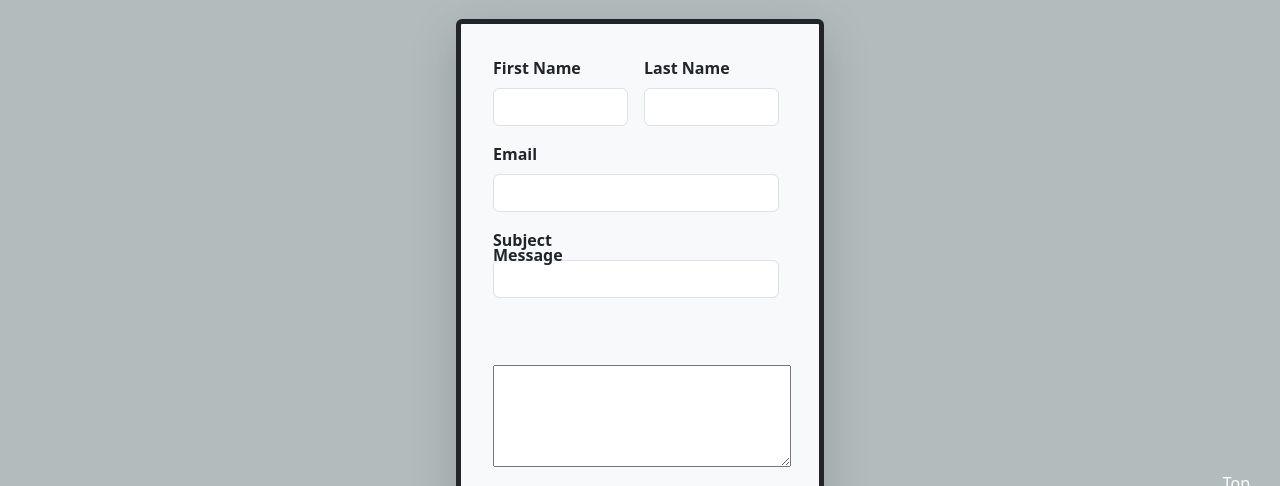
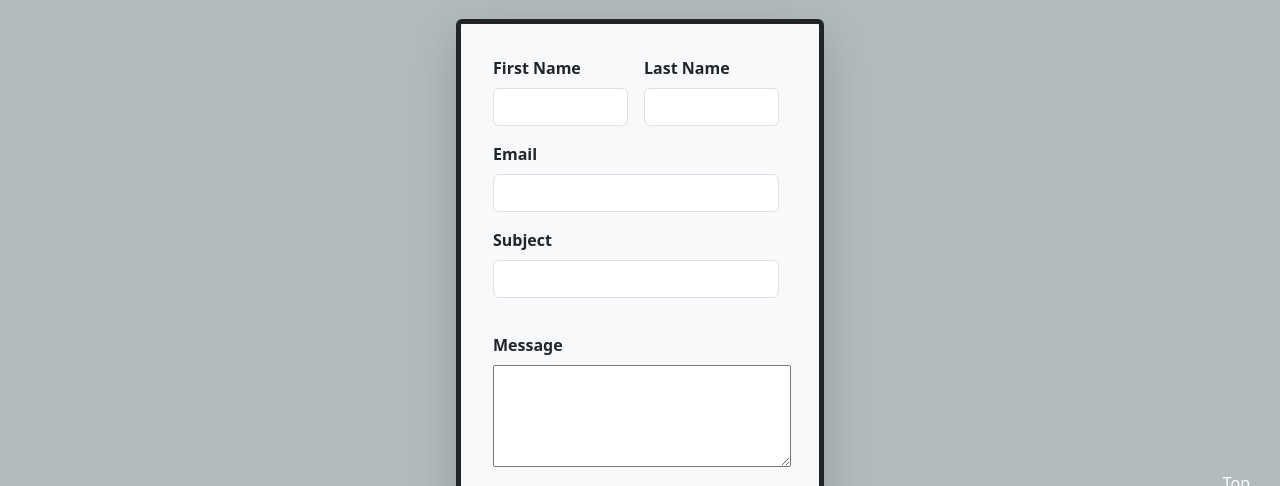
Before and after one commit to AnujKulkarni15/E-portfolio, a plain HTML site: page contact.html in a window 1280 px wide. Shown: the part 290-776 px from the top of the page. Drawn offline with nearby package versions, Linux system fonts and the light colour scheme; a web font is replaced by a local one.

Commit message:
Update contact.css

```diff
--- a/CSS/contact.css
+++ b/CSS/contact.css
@@ -45,7 +45,7 @@
 }
 .textarea{
     position: relative;
-    bottom: 90px;
+    bottom: 0px;
 }
 .ScrollTop{
     position: fixed;
```
